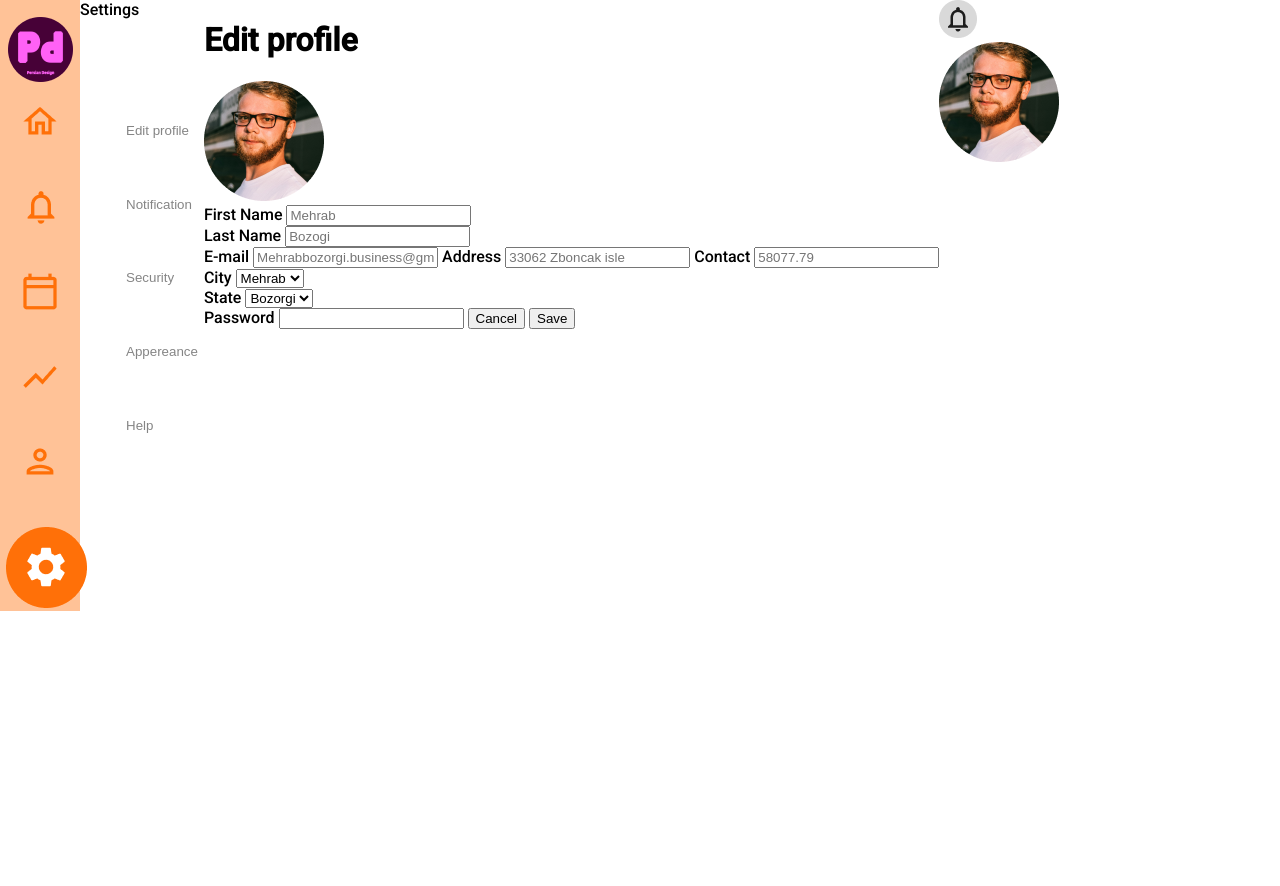
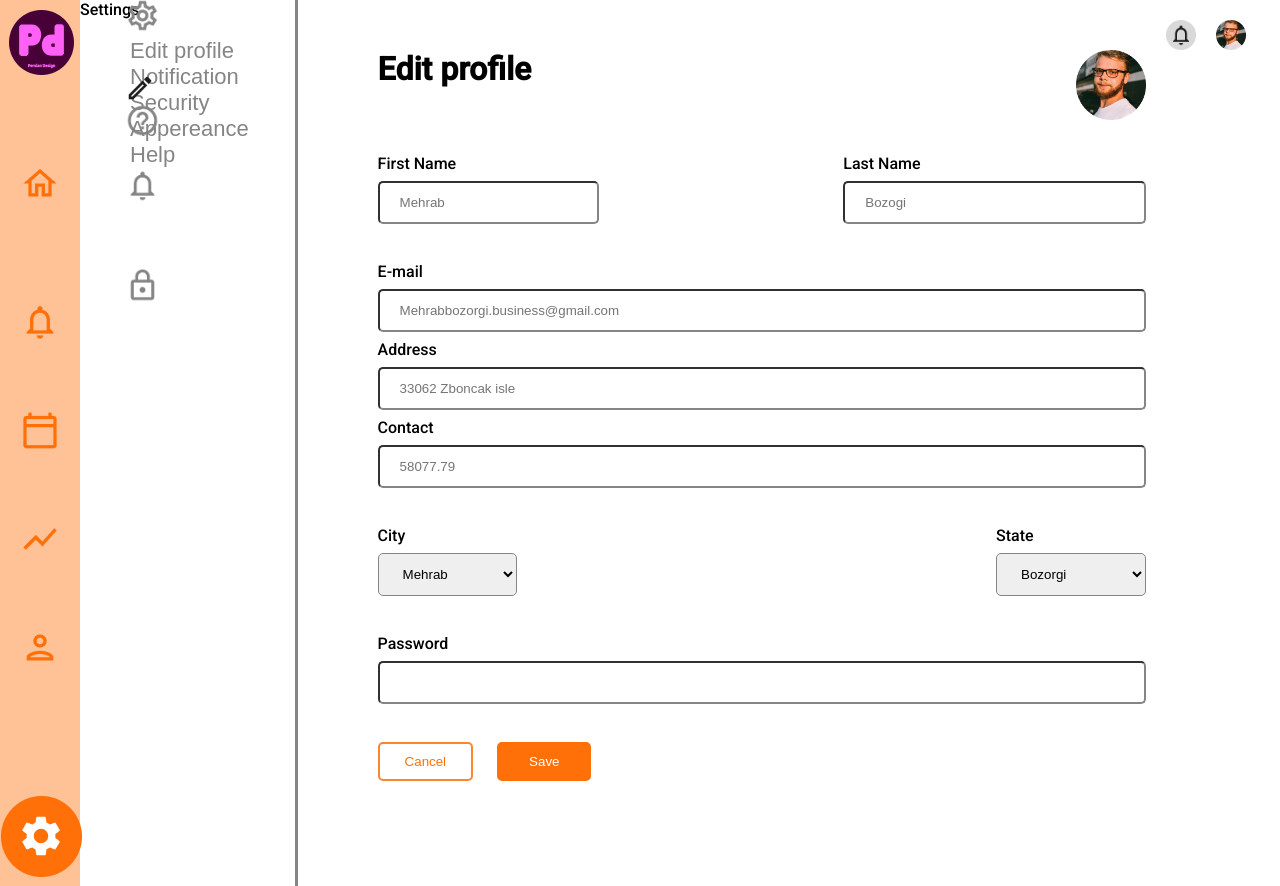
Before and after one commit to CamilaFallas/laboratorio-1, a plain HTML site: page index.html in a window 1280 px wide. Before the commit the page ends 800 px from the top, so only its background shows below. Drawn offline with Linux system fonts and the light colour scheme.

Commit message:
css-form

```diff
--- a/index.html
+++ b/index.html
@@ -25,37 +25,33 @@
      </ul>
    </div>
    <!-- SETTINGS BAR SETTINGS BAR SETTINGS BAR SETTINGS BAR-->
-    <div>
-      <div class="container-settings">
-        <div>
+   <div  class="container-settings">
          <span>Settings</span>
-        </div>
        <div>
          <button class="left-arrow"><p class="hidden">Going back</p></button>
        </div>
-      </div>
      <ul class="settings-section">
-        <li><button class="settings-list settings-profile"><p>Edit profile</p></button></li>
-        <li><button class="settings-list settings-notification"><p>Notification</p></button></li>
-        <li><button class="settings-list settings-security"><p>Security</p></button></li>
-        <li><button class="settings-list settings-appereance"><p>Appereance</p></button></li>
-        <li><button class="settings-list settings-help"><p>Help</p></button></li>
+       <li><button class="settings-list settings-profile">Edit profile</button></li>
+       <li><button class="settings-list settings-notification">Notification</button></li>
+       <li><button class="settings-list settings-security">Security</button></li>
+       <li><button class="settings-list settings-appereance">Appereance</button></li>
+       <li><button class="settings-list settings-help">Help</button></li>
      </ul>
    </div>
    <!-- FORM FORM FORM FORM FORM FORM FORM FORM FORM-->
-    <div>
    <div class="container-form">
+     <div class="container-form-title">
        <div>
          <h1>Edit profile</h1>
        </div>
        <div>
-        <img src="./images/profile-photo.png" alt="">
+         <img class="image-size" src="./images/profile-photo.png" alt="">
        </div>
      </div>
      <form action="">
+       <div class="inline-block">
           <div>
-        <div>
-          <label for="name">First Name</label>
+            <label class="block" for="name">First Name</label>
             <input type="text" name="name" id="name" placeholder="Mehrab">
           </div>
           <div>
@@ -69,7 +65,8 @@
        <input type="text" name="address" id="address" placeholder="33062 Zboncak isle">
        <label for="contact">Contact</label>
        <input type="tel" name="contact" id="contact" placeholder="58077.79">
-			<div>
+
+       <div class="inline-block">
          <div>
            <label for="city">City</label>
            <select name="city" id="city">
@@ -91,17 +88,17 @@
         </div>
        <label for="password">Password</label>
        <input type="password" name="password" id="password">
-			<input type="reset" name="" id="" value="Cancel">
-			<input type="submit" name="" id="" value="Save">
+       <input class="button-reset" type="reset" name="" id="" value="Cancel">
+       <input class="button-submit" type="submit" name="" id="" value="Save">
      </form>
    </div>
    <!-- RIGHT BUTTOMS RIGHT BUTTOMS RIGHT BUTTOMS RIGHT BUTTOMS RIGHT BUTTOMS RIGHT BUTTOMS -->
    <div class="container-buttons">
      <div>
-        <buttom><img src="./images/notification.png"></buttom>
+       <buttom><img class="image-size-2" src="./images/notification.png"></buttom>
      </div>
      <div>
-        <buttom><img src="./images/profile-photo.png"></buttom>
+       <buttom><img class="image-size-2" src="./images/profile-photo.png"></buttom>
      </div>
    </div>
  </div>
--- a/styles.css
+++ b/styles.css
@@ -1,8 +1,16 @@
+* {
+  padding: 0;
+  margin: 0;
+  box-sizing: border-box;
+}
+
+button p {
+  margin:0;
+}
+
 body {
   font-family: 'Roboto', Sans-Serif;
-  margin: 0;
 }
-
 .container {
   display: flex;
 }
@@ -18,11 +26,12 @@ body {
 button {
   background: none;
   border: none;
+  cursor: pointer;
 }
 
-/* .sidebar {
-  width: 16%;
-} */
+.sidebar {
+  max-width: 7%;
+}
 
 .sidebar-list {
   width: 80px;
@@ -30,116 +39,208 @@ button {
 }
 
 .sidebar-list li {
-  /* text-align: center; */
   list-style: none;
   margin-bottom: 35px;
-  height: 50px;
 }
 
 /* <!-- ORANGE SIDE BAR ORANGE SIDE BAR ORANGE SIDE BAR ORANGE SIDE BAR --> */
 
 .sidebar-persianlogo::before {
   content: url(./images/persiandesign.png);
-  /* position: relative;
-  height: 43px;
-  width: 43px; */
+  position: relative;
+  top: 10px;
+  left: 1px;
 }
 
 .sidebar-home::before {
   content: url(./images/icon-Home.png);
-  /* position: relative;
-  height: 43px;
-  width: 43px; */
 }
 
 .sidebar-notifications::before {
   content: url(./images/icon-Notifications.png);
-  /* position: relative;
-  height: 43px;
-  width: 43px; */
 }
 
 .sidebar-calendar::before {
   content: url(./images/icon-Calendar.png);
-  /* position: relative;
-  height: 43px;
-  width: 43px; */
 }
 
 .sidebar-stadistics::before {
   content: url(./images/icon-chart.png);
-  /* position: relative;
-  height: 43px;
-  width: 43px; */
 }
 
 .sidebar-profile::before {
   content: url(./images/icon-Person.png);
-  /* position: relative;
-  height: 43px;
-  width: 43px; */
 }
 
 .sidebar-settings::before {
   content: url(./images/settings.png);
-  /* position: relative; */
-  /* height: 10px;
-  width: 10px;  */
+  position: relative;
+  top: 60px;
+  left: 1px;
 }
 
 /* <!-- SETTINGS BAR SETTINGS BAR SETTINGS BAR SETTINGS BAR--> */
+.container-settings {
+width: 17%;
+border-right: #858585 3px solid;
+}
 
 .settings-section {
   list-style: none;
+  position: relative;
 }
 
 .settings-list {
   color: #858585;
-  position: relative;
-  margin-top: 30px;
+  padding-left: 20px;
+  text-align: left;
+  font-size: 22px;
+  margin-left: 30px;
 }
 
-button:hover {
+li button:hover {
   color: black;
+  font-weight: bolder;
 }
 
 .left-arrow {
   content: url(./images/icon-arrow.png);
 }
 
-.settings-profile::before {
+.settings-profile::after {
   background-image: url(./images/icon-Edit.png);
+  content: "";
   background-size: contain;
   background-repeat: no-repeat;
-  position: relative;
+  position: absolute;
+  left:45px;
+  top: 35px;
+  height: 30px;
+  width: 30px;
 }
 
-.settings-profile::before {
+.settings-notification::before {
   background-image: url(./images/icon-Notifications-settings.png);
   background-size: contain;
   background-repeat: no-repeat;
-  position: relative;
+  position: absolute;
+  content: "";
+  height: 35px;
+  width: 35px;
+  left:45px;
+  top: 130px;
 }
 
-.settings-profile::before {
+.settings-security::before {
   background-image: url(./images/icon-Lock.png);
   background-size: contain;
   background-repeat: no-repeat;
-  position: relative;
+  position: absolute;
+  content: "";
+  height: 35px;
+  width: 35px;
+  left:45px;
+  top: 230px;
 }
 
-.settings-profile::before {
+.settings-appereance::before {
   background-image: url(./images/icon-Settings.png);
   background-size: contain;
   background-repeat: no-repeat;
-  position: relative;
+  position: absolute;
+  content: "";
+  height: 35px;
+  width: 35px;
+  left:45px;
+  bottom: 135px;
 }
 
-.settings-profile::before {
+.settings-help::before {
   background-image: url(./images/icon-Help.png);
   background-size: contain;
   background-repeat: no-repeat;
-  position: relative;
+  position: absolute;
+  content: "";
+  height: 35px;
+  width: 35px;
+  left:45px;
+  bottom: 30px;
 }
 
 /* <!-- FORM FORM FORM FORM FORM FORM FORM FORM FORM--> */
+
+.container-form {
+  width: 60%;
+  position: relative;
+  margin-left: 80px;
+}
+
+.container-form-title {
+  display: flex;
+  justify-content: space-between;
+  margin-top: 50px;
+
+}
+
+.image-size {
+  height: 70px;
+  width: 70px;
+}
+
+.inline-block {
+  display: flex;
+  padding: 30px 0;
+  justify-content: space-between;
+}
+
+.block {
+  display:block;
+}
+
+
+input[type=email],
+input[type=text],
+input[type=tel],
+select[name=city],
+input[type=password] {
+
+  width: 100%;
+  padding: 12px 20px;
+  margin: 8px 0;
+  border-color: #858585;
+  border-radius: 5px;
+}
+
+/* <!-- RIGHT BUTTOMS RIGHT BUTTOMS RIGHT BUTTOMS RIGHT BUTTOMS RIGHT BUTTOMS RIGHT BUTTOMS --> */
+.container-buttons {
+display: flex;
+margin: 10px;
+}
+
+.container-buttons div {
+padding: 10px;
+}
+
+.image-size-2 {
+  height: 30px;
+  width: 30px;
+}
+
+.button-reset {
+  background-color: white;
+  color: #FF7008;
+  border: 2px solid #FF852C;
+  padding: 10px 25px;
+  border-radius: 5px;
+  margin-top: 30px;
+  margin-right: 20px;
+}
+
+.button-submit {
+  background-color: #FF7008;
+  color: white;
+  border: 2px solid #FF7008;
+  padding: 10px 30px;
+  border-radius: 5px;
+  margin-top: 30px;
+}
```
Lines whose indentation alone changed are shown as unchanged.
